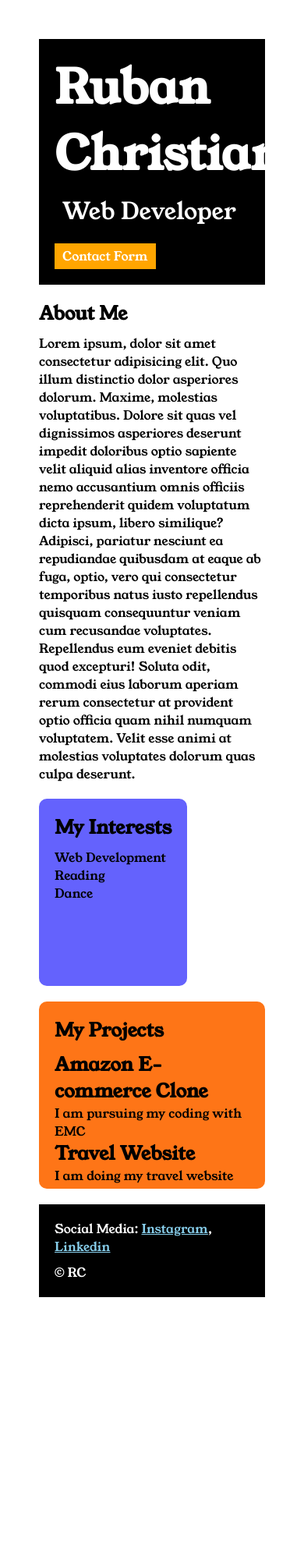
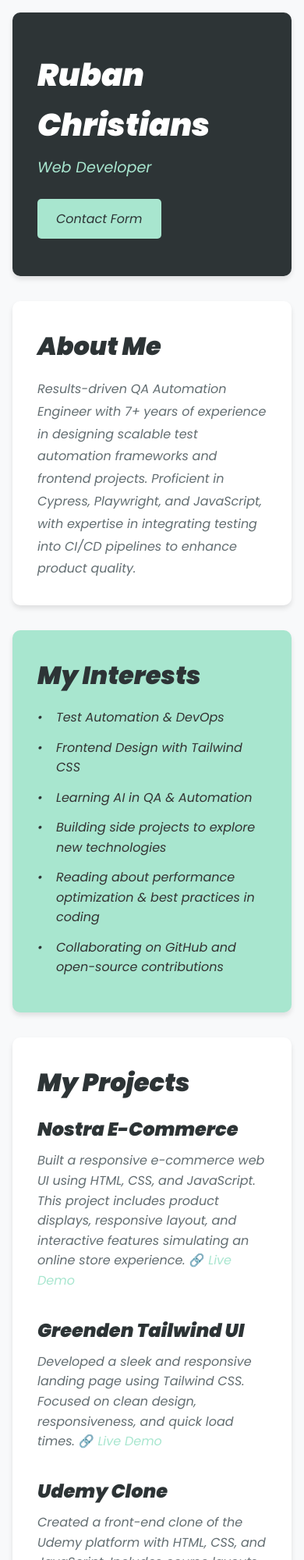
Before and after one commit to Rubanc89/Portfolie-website, a plain HTML site: page index.html in a window 390 px wide. Shown: the top 2000 px of the page at 78% size. Before the commit the page ends 1713 px from the top, so only its background shows below. Drawn offline with Linux system fonts and the light colour scheme.

Commit message:
Updated portfolio styling with modern design and improved contact form

```diff
--- a/index.html
+++ b/index.html
@@ -16,7 +16,14 @@
         </div>
         <div class="section-two">
             <h2 class="section-two__title"> About Me</h2>
-            <p class="section-two__desc"> Lorem ipsum, dolor sit amet consectetur adipisicing elit. Quo illum distinctio dolor asperiores dolorum. Maxime, molestias voluptatibus. Dolore sit quas vel dignissimos asperiores deserunt impedit doloribus optio sapiente velit aliquid alias inventore officia nemo accusantium omnis officiis reprehenderit quidem voluptatum dicta ipsum, libero similique? Adipisci, pariatur nesciunt ea repudiandae quibusdam at eaque ab fuga, optio, vero qui consectetur temporibus natus iusto repellendus quisquam consequuntur veniam cum recusandae voluptates. Repellendus eum eveniet debitis quod excepturi! Soluta odit, commodi eius laborum aperiam rerum consectetur at provident optio officia quam nihil numquam voluptatem. Velit esse animi at molestias voluptates dolorum quas culpa deserunt.</p>
+            <p class="section-two__desc"> Results-driven QA Automation Engineer
+                with 7+ years of experience in designing
+                scalable test automation frameworks
+                and frontend projects. Proficient in
+                Cypress, Playwright, and JavaScript,
+                with expertise in integrating testing into
+                CI/CD pipelines to enhance product
+                quality.</p>
 
         </div>
         <div class="section-three">
@@ -24,9 +31,18 @@
             <h2 class="section-three__title">My Interests</h2>
 
             <ul class="section-three__desc">
-                <li>Web Development</li>
-                <li>Reading</li>
-                <li>Dance</li>
+                <li>Test Automation & DevOps</li>
+                <li>Frontend Design with Tailwind CSS</li>
+                <li>Learning AI in QA & Automation</li>
+                <li>Building side projects to explore new technologies</li>
+                <li>Reading about performance optimization & best practices in coding
+                </li>
+                <li>Collaborating on GitHub and open-source contributions
+
+                </li>
+
+
+
             </ul>
         </div>
 
@@ -34,10 +50,24 @@
     <h2 class="section-four__title">My Projects</h2>
 
 <ul class="section-four__desc">
-    <li> <h2>Amazon E-commerce Clone</h2></li>
-<p>I am pursuing my coding with EMC</p>
-<li><h2>Travel Website</h2></li>
-<p>I am doing my travel website</p>
+    <li>
+        <h2>Nostra E-Commerce</h2>
+        <p>Built a responsive e-commerce web UI using HTML, CSS, and JavaScript. This project includes product displays, responsive layout, and interactive features simulating an online store experience.
+            🔗 <a href="https://rubanc89.github.io/Rubanc89-nostra-ecommerce/index.html">Live Demo</a>
+        </p>
+    </li>
+    <li>
+        <h2>Greenden Tailwind UI</h2>
+        <p>Developed a sleek and responsive landing page using Tailwind CSS. Focused on clean design, responsiveness, and quick load times.
+            🔗 <a href="https://rubanc89.github.io/greenden-tailwind/">Live Demo</a>
+        </p>
+    </li>
+    <li>
+        <h2>Udemy Clone</h2>
+        <p>Created a front-end clone of the Udemy platform with HTML, CSS, and JavaScript. Includes course layouts, navigation, and a responsive UI.
+            🔗 <a href="https://rubanc89.github.io/Udemy-clone/">Live Demo</a>
+        </p>
+    </li>
 </ul>
 
 </div>
--- a/style.css
+++ b/style.css
@@ -1,38 +1,51 @@
 *{
     padding:0;
     margin: 0;
+    box-sizing: border-box;
 }
 body{
-    font-family: 'Young Serif', serif;
-
+    font-family: 'Poppins', sans-serif;
+    line-height: 1.6;
+    color: #333;
+    background-color: #f8f9fa;
 }
 .container{
-    padding: 50px;
-
+    max-width: 1200px;
+    margin: 0 auto;
+    padding: 2rem;
 }
 .section-one{
-    background-color: black;
+    background-color: #2d3436;
     color: white;
-    padding: 20px;
+    padding: 3rem 2rem;
+    border-radius: 10px;
+    margin-bottom: 2rem;
+    box-shadow: 0 4px 6px rgba(0, 0, 0, 0.1);
 }
 .section-one__contact{
-    background-color: orange;
-    color: white;
+    background-color: #a8e6cf;
+    color: #2d3436;
     text-decoration: none;
-    padding-left: 10px;
-    padding-right: 10px;
-    padding-top: 5px;
-    padding-bottom: 5px;
+    padding: 0.8rem 1.5rem;
+    border-radius: 5px;
+    font-weight: 500;
+    transition: all 0.3s ease;
     display: inline-block;
-    margin-top: 10px;
+}
+.section-one__contact:hover {
+    background-color: #88d4b3;
+    transform: translateY(-2px);
 }
 .section-one__name{
-    font-size: 60px;
+    font-size: 3.5rem;
+    font-weight: 700;
+    margin-bottom: 0.5rem;
 }
 
 .section-one__role{
-    font-size: 30px;
-    margin: 10px;
+    font-size: 1.5rem;
+    color: #a8e6cf;
+    margin-bottom: 1.5rem;
 }
 
 .section-two,.section-three,.section-four,.section-five{
@@ -44,66 +57,195 @@ body{
 
 }
 
-.section-five{
-    background-color: black;
-    color: white;
-    padding: 20px;
-}
-.section-five__title a{
-    color: skyblue;
+.section-two {
+    background-color: white;
+    padding: 2rem;
+    border-radius: 10px;
+    margin-bottom: 2rem;
+    box-shadow: 0 4px 6px rgba(0, 0, 0, 0.1);
 }
 
-.section-three li,.section-four li{
+.section-two__title {
+    color: #2d3436;
+    margin-bottom: 1rem;
+    font-size: 2rem;
+}
+
+.section-two__desc {
+    color: #636e72;
+    line-height: 1.8;
+}
+
+.section-three {
+    background-color: #a8e6cf;
+    padding: 2rem;
+    border-radius: 10px;
+    margin-bottom: 2rem;
+    box-shadow: 0 4px 6px rgba(0, 0, 0, 0.1);
+}
+
+.section-three__title {
+    color: #2d3436;
+    margin-bottom: 1rem;
+    font-size: 2rem;
+}
+
+.section-three__desc {
     list-style: none;
 }
 
-.section-three{
-    background-color: #6462FD;
-    padding: 20px;
-    color: black;
-    display: inline-block;
-    height: 200px;
-    border-radius: 10px;
-    vertical-align: top;
-}
-.section-four{
-    background-color: #fe7517;
-    padding: 20px;
-    color: black;
-    display: inline-block;
-    height: 200px;
-    border-radius: 10px;
-    vertical-align: top;
-
+.section-three__desc li {
+    margin-bottom: 0.8rem;
+    padding-left: 1.5rem;
+    position: relative;
 }
 
-
-.contact-form{
-
-    margin-top: 20px;
-}
-.contact-form__input,.contact-form__textarea,.contact-form__submit{
-    margin-top: 10px;
-}
-.contact-form__input{
-    padding: 10px;
-    border: none;
-    border-bottom: solid black 1px;
-
-}
-.contact-form__textarea{
-    padding: 10px;
-    border: none;
-    border: solid black 1px;
-
+.section-three__desc li::before {
+    content: "•";
+    color: #2d3436;
+    position: absolute;
+    left: 0;
 }
 
-.contact-form__submit{
-    padding-top: 10px;
-    padding-bottom: 10px;
-    padding-left: 20px;
-    padding-right: 20px;
-    background-color: orangered;
-    color: black;
+.section-four {
+    background-color: white;
+    padding: 2rem;
+    border-radius: 10px;
+    margin-bottom: 2rem;
+    box-shadow: 0 4px 6px rgba(0, 0, 0, 0.1);
+}
+
+.section-four__title {
+    color: #2d3436;
+    margin-bottom: 1rem;
+    font-size: 2rem;
+}
+
+.section-four__desc {
+    list-style: none;
+}
+
+.section-four__desc li {
+    margin-bottom: 2rem;
+}
+
+.section-four__desc h2 {
+    color: #2d3436;
+    font-size: 1.5rem;
+    margin-bottom: 0.5rem;
+}
+
+.section-four__desc p {
+    color: #636e72;
+    margin-bottom: 0.5rem;
+}
+
+.section-four__desc a {
+    color: #a8e6cf;
+    text-decoration: none;
+    font-weight: 500;
+    transition: color 0.3s ease;
+}
+
+.section-four__desc a:hover {
+    color: #88d4b3;
+}
+
+.section-five {
+    background-color: #2d3436;
+    color: white;
+    padding: 2rem;
+    border-radius: 10px;
+    text-align: center;
+    box-shadow: 0 4px 6px rgba(0, 0, 0, 0.1);
+}
+
+.section-five__title {
+    margin-bottom: 1rem;
+}
+
+.section-five__title a {
+    color: #a8e6cf;
+    text-decoration: none;
+    margin: 0 0.5rem;
+    transition: color 0.3s ease;
+}
+
+.section-five__title a:hover {
+    color: #88d4b3;
+}
+
+.section-five__desc {
+    color: #b2bec3;
+    font-size: 0.9rem;
+}
+
+@media (max-width: 768px) {
+    .container {
+        padding: 1rem;
+    }
+
+    .section-one__name {
+        font-size: 2.5rem;
+    }
+
+    .section-one__role {
+        font-size: 1.2rem;
+    }
+}
+
+.contact-form {
+    background-color: white;
+    padding: 2rem;
+    border-radius: 10px;
+    margin-top: 2rem;
+    box-shadow: 0 4px 6px rgba(0, 0, 0, 0.1);
+}
+
+.contact-form__input,
+.contact-form__textarea {
+    width: 100%;
+    padding: 1rem;
+    margin-top: 1rem;
+    border: 2px solid #e9ecef;
+    border-radius: 5px;
+    font-family: 'Poppins', sans-serif;
+    font-size: 1rem;
+    transition: all 0.3s ease;
+}
+
+.contact-form__input:focus,
+.contact-form__textarea:focus {
+    outline: none;
+    border-color: #a8e6cf;
+    box-shadow: 0 0 0 3px rgba(168, 230, 207, 0.2);
+}
+
+.contact-form__textarea {
+    min-height: 150px;
+    resize: vertical;
+}
+
+.contact-form__submit {
+    background-color: #a8e6cf;
+    color: #2d3436;
+    padding: 1rem 2rem;
     border: none;
+    border-radius: 5px;
+    font-family: 'Poppins', sans-serif;
+    font-size: 1rem;
+    font-weight: 500;
+    cursor: pointer;
+    margin-top: 1.5rem;
+    transition: all 0.3s ease;
 }
+
+.contact-form__submit:hover {
+    background-color: #88d4b3;
+    transform: translateY(-2px);
+    box-shadow: 0 4px 6px rgba(0, 0, 0, 0.1);
+}
+
+.contact-form__submit:active {
+    transform: translateY(0);
+}
```
